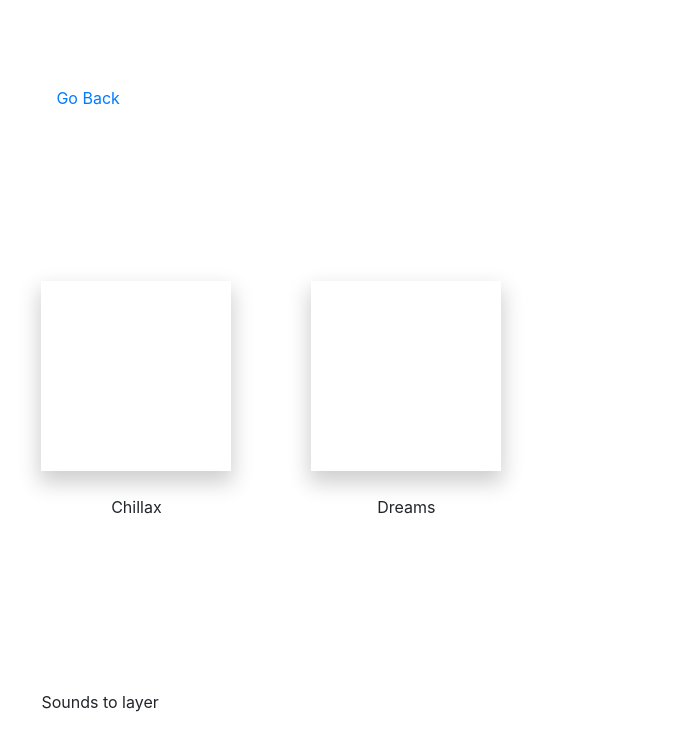
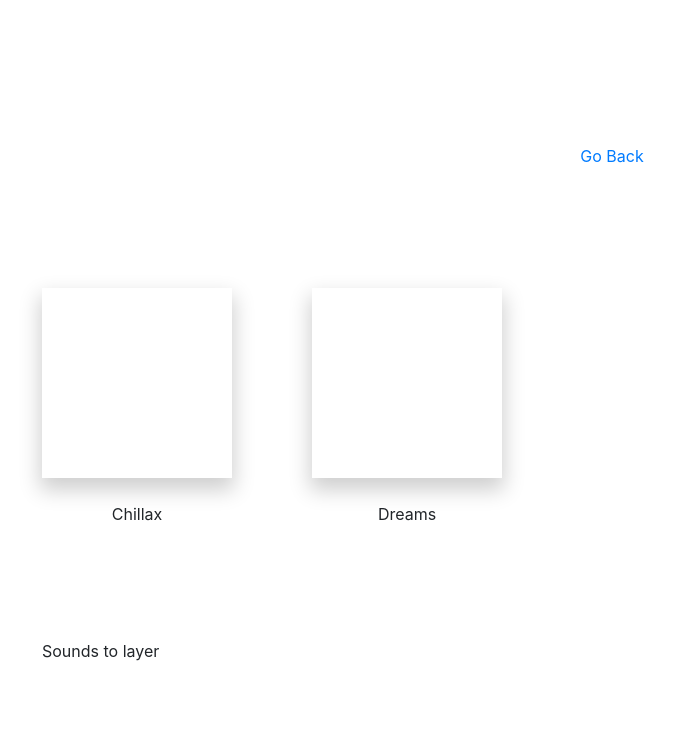
Before and after one commit to andretran22/relax-with-me, a React (Create React App) app: page /song-menu in a window 1280 px wide. Shown: the top 750 px of the page, without its empty margins (28-702 px from the left). Built offline with nearby package versions, Linux system fonts and the light colour scheme.

Commit message:
popup menu

```diff
--- a/src/components/Relax/Relax.css
+++ b/src/components/Relax/Relax.css
@@ -11,3 +11,14 @@
     background-color: tomato;
     width: 10vw;
 }
+
+
+
+.my-modal .modal-dialog{
+    width: 95%;
+    max-width: none;
+}
+
+.my-modal .modal-content{
+    border-radius: .8rem;
+}
--- a/src/components/Relax/Relax.js
+++ b/src/components/Relax/Relax.js
@@ -1,10 +1,11 @@
-import React, {useState, useEffect} from "react";
-import { NavLink, useLocation } from "react-router-dom";
+import React, { useState, useEffect } from "react";
+import { useLocation } from "react-router-dom";
 import "./Relax.css";
 
 //boostrap
 import Container from "react-bootstrap/Container";
 import Button from "react-bootstrap/Button";
+import Modal from "react-bootstrap/Modal";
 import Row from "react-bootstrap/Row";
 
 //animate
@@ -15,6 +16,8 @@ import {
   styleAbsolute,
 } from "../FramerContants";
 
+import SongMenu from "../../components/SongMenu/SongMenu";
+
 // import testSong from "../../assets/testSong.mp3";
 import song1 from "../../assets/Chillax/icy-pond.mp3";
 import song2 from "../../assets/Dreams/friends.mp3";
@@ -24,24 +27,25 @@ const playAudio = () => {
   let a2 = new Audio(song2);
 
   // let
-  a1.volume = 0.1
-  a2.volume = 0.1
+  a1.volume = 0.1;
+  a2.volume = 0.1;
   a1.play();
   a2.play();
 };
 
 const Relax = () => {
   let location = useLocation();
+
   const [songsQueue, setSongsQueue] = useState([]);
+  const [showModal, setShowModal] = useState(false);
 
-  useEffect(()=>{
-    if (location.state != null){
-      // console.log(location.state);
-      setSongsQueue(location.state.playlist)
-      console.log(songsQueue)
-    }
-  })
-
+  // useEffect(()=>{
+  //   if (location.state != null){
+  //     // console.log(location.state);
+  //     setSongsQueue(location.state.playlist)
+  //     console.log(songsQueue)
+  //   }
+  // })
 
   //playAudio()
 
@@ -56,15 +60,29 @@ const Relax = () => {
     >
       <Container className="contain">
         <Row>
-          <Button as={NavLink} to="/song-menu">
-            Song Menu
-          </Button>
+          <Button onClick={() => setShowModal(true)}>Create a Mix</Button>
         </Row>
-        <br/>
+        <Modal
+          show={showModal}
+          onHide={() => setShowModal(false)}
+          // dialogClassName="modal-width"
+          className="my-modal"
+          centered
+        >
+          <Modal.Header closeButton>
+            <Modal.Title> Create a Mix </Modal.Title>
+          </Modal.Header>
+          <Modal.Body>
+
+          </Modal.Body>
+
+          <SongMenu />
+        </Modal>
+
+        {/* <br/>
         <Button onClick={playAudio}>
           Play Mix
-        </Button>
-
+        </Button> */}
       </Container>
     </motion.div>
   );
--- a/src/components/SongMenu/SongMenu.css
+++ b/src/components/SongMenu/SongMenu.css
@@ -1,5 +1,5 @@
 .song-menu {
-  height: 100vh;
+  height: 80vh;
   display: flex;
   flex-direction: column;
   justify-content: space-around;
--- a/src/components/SongMenu/SongMenu.js
+++ b/src/components/SongMenu/SongMenu.js
@@ -41,30 +41,30 @@ const SongMenu = () => {
   };
 
   return (
-    <motion.div
-      style={styleAbsolute}
-      initial="initial"
-      animate="in"
-      exit="out"
-      variants={defaultVariant}
-      transition={defualtTransition}
-    >
+    // <motion.div
+    //   style={styleAbsolute}
+    //   initial="initial"
+    //   animate="in"
+    //   exit="out"
+    //   variants={defaultVariant}
+    //   transition={defualtTransition}
+    // >
       <Container className="song-menu">
-        <Link to={{
+        {/* <Link to={{
           pathname: "/relax",
           state:{
             playlist: playlistLibrary[selectedPlaylist]
           }
         }}> Go Back
-        </Link>
-        {/* <Button variant="link" as={NavLink} to="/relax">
+        </Link> */}
+        <Button variant="link" >
           Go Back
-        </Button> */}
+        </Button>
 
         <Row>{makePlaylistCards(playlistLibrary)}</Row>
         <Row>Sounds to layer</Row>
       </Container>
-    </motion.div>
+    // </motion.div>
   );
 };
 
```
